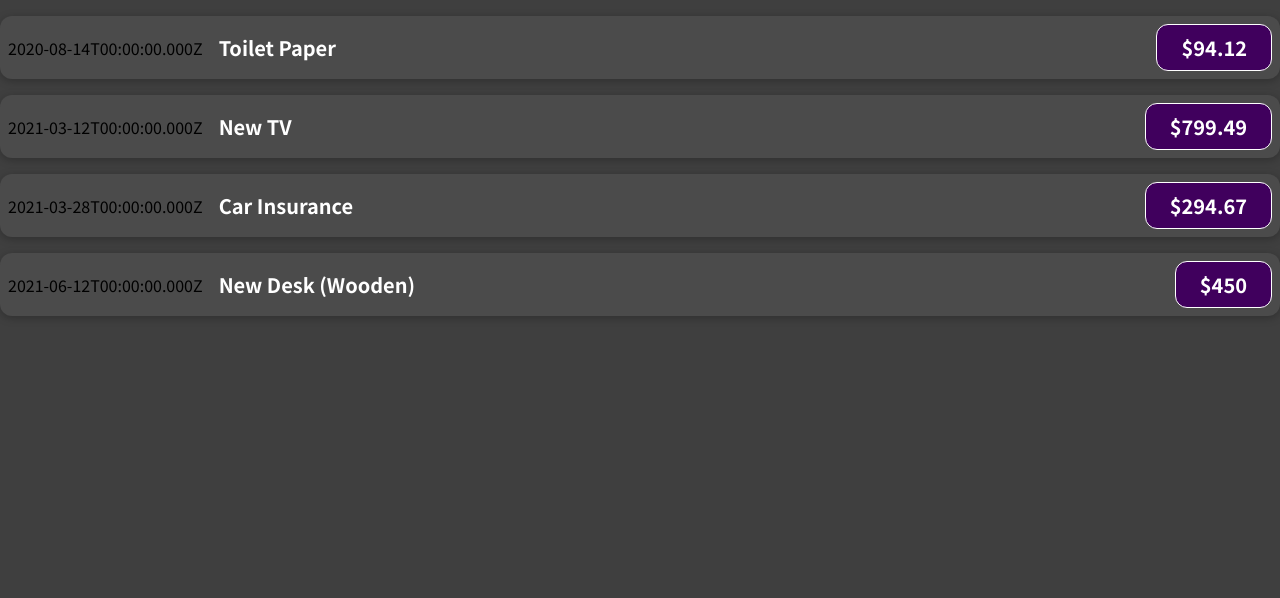
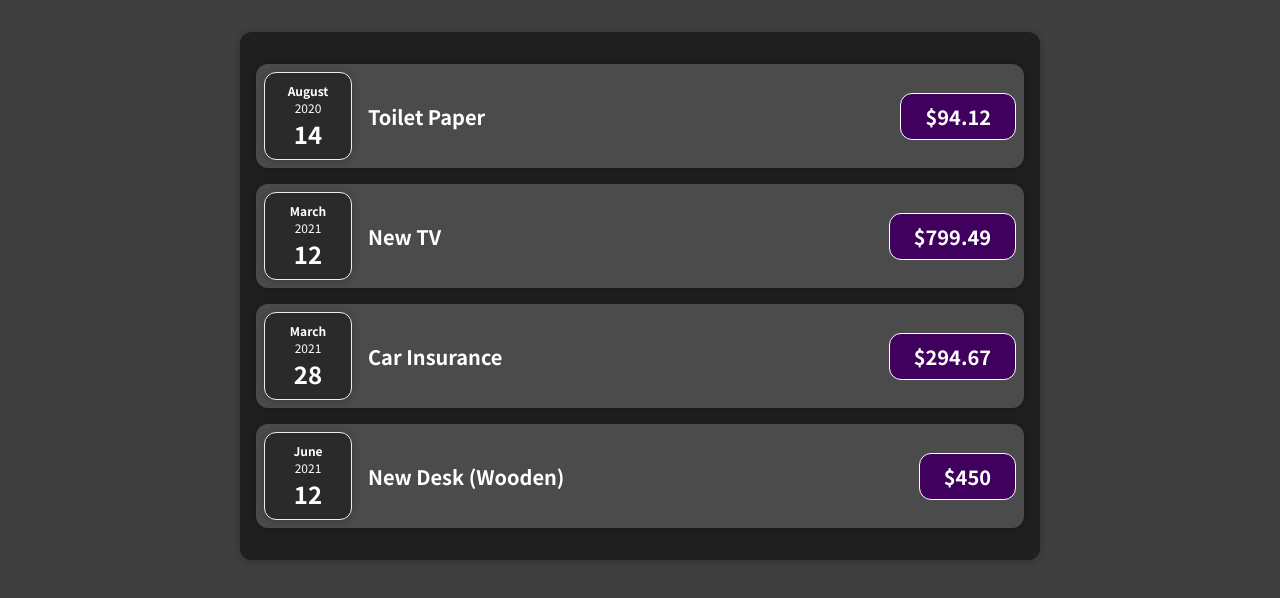
Before and after one commit to d-reczek/react-guids-chwarzmuller, a React (Create React App) app in the folder react-app/: page / in a window 1280 px wide. Shown: the top 598 px of the page. Built offline with nearby package versions, Linux system fonts and the light colour scheme.

Commit message:
end of props

```diff
--- a/react-app/src/App.js
+++ b/react-app/src/App.js
@@ -1,6 +1,6 @@
-import ExpenseItem from "./components/ExpenseItem";
+import Expenses from "./components/Expenses/Expenses";
 
-function App() {
+const App = () => {
   const expenses = [
     {
       id: "e1",
@@ -25,28 +25,9 @@
 
   return (
     <div className="App">
-      <ExpenseItem
-        title={expenses[0].title}
-        amount={expenses[0].amount}
-        date={expenses[0].date}
-      />
-      <ExpenseItem
-        title={expenses[1].title}
-        amount={expenses[1].amount}
-        date={expenses[1].date}
-      />
-      <ExpenseItem
-        title={expenses[2].title}
-        amount={expenses[2].amount}
-        date={expenses[2].date}
-      />
-      <ExpenseItem
-        title={expenses[3].title}
-        amount={expenses[3].amount}
-        date={expenses[3].date}
-      />
+      <Expenses items={expenses} />
     </div>
   );
-}
+};
 
 export default App;
--- /dev/null
+++ b/react-app/src/components/Expenses/ExpenseDate.css
@@ -0,0 +1,26 @@
+.expense-date {
+  display: flex;
+  flex-direction: column;
+  width: 5.5rem;
+  height: 5.5rem;
+  border: 1px solid #ececec;
+  background-color: #2a2a2a;
+  color: white;
+  border-radius: 12px;
+  align-items: center;
+  justify-content: center;
+}
+
+.expense-date__month {
+  font-size: 0.75rem;
+  font-weight: bold;
+}
+
+.expense-date__year {
+  font-size: 0.75rem;
+}
+
+.expense-date__day {
+  font-size: 1.5rem;
+  font-weight: bold;
+}
--- /dev/null
+++ b/react-app/src/components/Expenses/ExpenseDate.js
@@ -0,0 +1,17 @@
+import Card from "../UI/Card";
+import "./ExpenseDate.css";
+
+const ExpenseDate = ({ date }) => {
+  const month = date.toLocaleString("en-US", { month: "long" });
+  const day = date.toLocaleString("en-US", { day: "2-digit" });
+  const year = date.getFullYear();
+  return (
+    <Card className="expense-date">
+      <div className="expense-date__month">{month}</div>
+      <div className="expense-date__year">{year}</div>
+      <div className="expense-date__day">{day}</div>
+    </Card>
+  );
+};
+
+export default ExpenseDate;
--- a/react-app/src/components/ExpenseItem.css
+++ b/react-app/src/components/Expenses/ExpenseItem.css
@@ -2,10 +2,8 @@
   display: flex;
   justify-content: space-between;
   align-items: center;
-  box-shadow: 0 2px 8px rgba(0, 0, 0, 0.25);
   padding: 0.5rem;
   margin: 1rem 0;
-  border-radius: 12px;
   background-color: #4b4b4b;
 }
 
--- a/react-app/src/components/ExpenseItem.js
+++ b/react-app/src/components/Expenses/ExpenseItem.js
@@ -1,14 +1,16 @@
+import Card from "../UI/Card";
+import ExpenseDate from "./ExpenseDate";
 import "./ExpenseItem.css";
 
 const ExpenseItem = ({ title, amount, date }) => {
   return (
-    <div className="expense-item">
-      <div>{date.toISOString()}</div>
+    <Card className="expense-item">
+      <ExpenseDate date={date} />
       <div className="expense-item__description">
         <h2>{title}</h2>
         <div className="expense-item__price">${amount}</div>
       </div>
-    </div>
+    </Card>
   );
 };
 export default ExpenseItem;
--- /dev/null
+++ b/react-app/src/components/Expenses/Expenses.css
@@ -0,0 +1,7 @@
+.expenses {
+  padding: 1rem;
+  background-color: rgb(31, 31, 31);
+  margin: 2rem auto;
+  width: 50rem;
+  max-width: 95%;
+}
--- /dev/null
+++ b/react-app/src/components/Expenses/Expenses.js
@@ -0,0 +1,32 @@
+import Card from "../UI/Card";
+import ExpenseItem from "./ExpenseItem";
+import "./Expenses.css";
+
+const Expenses = ({ items }) => {
+  return (
+    <Card className="expenses">
+      <ExpenseItem
+        title={items[0].title}
+        amount={items[0].amount}
+        date={items[0].date}
+      />
+      <ExpenseItem
+        title={items[1].title}
+        amount={items[1].amount}
+        date={items[1].date}
+      />
+      <ExpenseItem
+        title={items[2].title}
+        amount={items[2].amount}
+        date={items[2].date}
+      />
+      <ExpenseItem
+        title={items[3].title}
+        amount={items[3].amount}
+        date={items[3].date}
+      />
+    </Card>
+  );
+};
+
+export default Expenses;
--- /dev/null
+++ b/react-app/src/components/UI/Card.css
@@ -0,0 +1,4 @@
+.card {
+  border-radius: 12px;
+  box-shadow: 0 1px 8px rgba(0, 0, 0, 0.25);
+}
--- /dev/null
+++ b/react-app/src/components/UI/Card.js
@@ -0,0 +1,7 @@
+import "./Card.css";
+const Card = ({ children, className }) => {
+  const classes = "card " + className;
+  return <div className={classes}>{children}</div>;
+};
+
+export default Card;
```
